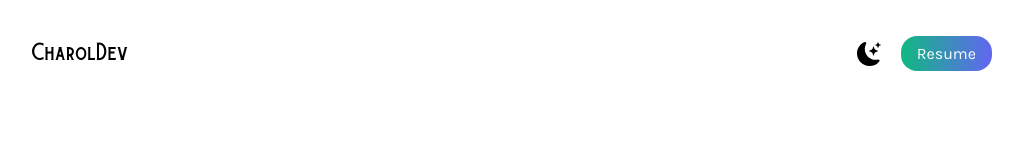
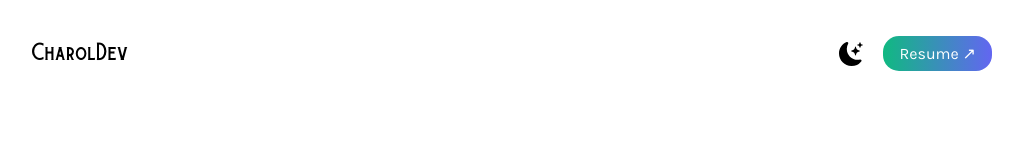
Before and after one commit to charold29/charoldev-portfolio, a React (Vite) app: page / in a window 1280 px wide. Shown: the top 160 px of the page, without its empty margins (128-1151 px from the left). Built offline with nearby package versions, Linux system fonts and the light colour scheme.

Commit message:
Mejorar estilos y accesibilidad del portfolio

```diff
--- a/src/Portfolio.jsx
+++ b/src/Portfolio.jsx
@@ -15,16 +15,16 @@ export default function Portfolio(){
 
     return (
         <div className={darkMode ? "dark" : ""}>
-            <main className='bg-white px-10 md:px-20 lg:px-40 dark:bg-gray-900 font-karla select-none'>
+            <main className='bg-white px-10 md:px-20 lg:px-40 dark:bg-gray-900 font-karla select-none transition-colors duration-300'>
                 <section className='min-h-screen'>
-                    <nav className='py-10 mb-10 flex justify-between'>
+                    <nav className='py-10 mb-10 flex justify-between items-center'>
                         <a href='#' className='text-xl dark:text-gray-200 font-burtons'>CharolDev</a>
                         <ul className='flex items-center space-x-5'>
                             <li>
                                 <BsFillMoonStarsFill onClick={() => setDarkMode(!darkMode)} className='cursor-pointer dark:text-gray-400 text-2xl '/>
                             </li>
                             <li>
-                                <a className='bg-gradient-to-r from-emerald-500 to-indigo-500 text-white px-4 py-2 rounded-2xl' href='https://drive.google.com/file/d/17H1u3tLOwbX2PPbYZO6rYH5yQbqnEsVd/view?usp=share_link'>Resume</a>
+                                <a className='bg-gradient-to-r from-emerald-500 to-indigo-500 text-white px-4 py-2 rounded-2xl' href='https://drive.google.com/file/d/17H1u3tLOwbX2PPbYZO6rYH5yQbqnEsVd/view?usp=share_link' target='_blank' rel='noopener noreferrer'>Resume</a>
                             </li>
                         </ul>
                     </nav>
@@ -45,7 +45,7 @@ export default function Portfolio(){
                         <a href="https://github.com/charold29"><AiFillGithub /></a>
                     </div>
                     <div className='my-image mx-auto bg-gradient-to-b from-emerald-500 rounded-full w-80 h-80 mt-10 overflow-hidden md:h-96 md:w-96'>
-                        <img src='../avatar.webp'></img>
+                        <img src='/avatar.webp' alt='Harold Rojas Avatar' className='object-cover w-full h-full' />
                     </div>
                 </section>
                 <section>
@@ -74,8 +74,8 @@ export default function Portfolio(){
 
                     </div>
                     <div className="lg:flex gap-10 justify-center">
-                        <div className='text-center shadow-lg dark:shadow-emerald-500 p-10 rounded-xl my-10 dark:bg-white flex-1'>
-                            <img src='./computer-dynamic-color.png' className='w-32 mx-auto'></img>
+                        <div className='text-center shadow-lg dark:shadow-emerald-900/40 p-10 rounded-xl my-10 bg-white dark:bg-gray-800 flex-1 border border-gray-100 dark:border-gray-700'>
+                            <img src='/computer-dynamic-color.png' alt='Languages icon' className='w-32 mx-auto' />
                             <h4 className='py-4 font-bold text-emerald-600'>Languages & Frameworks</h4>
                             <p className='text-gray-800 py-1'>Java 8 / 11 / 17</p>
                             <p className='text-gray-800 py-1'>Spring Boot / Spring Security</p>
```
